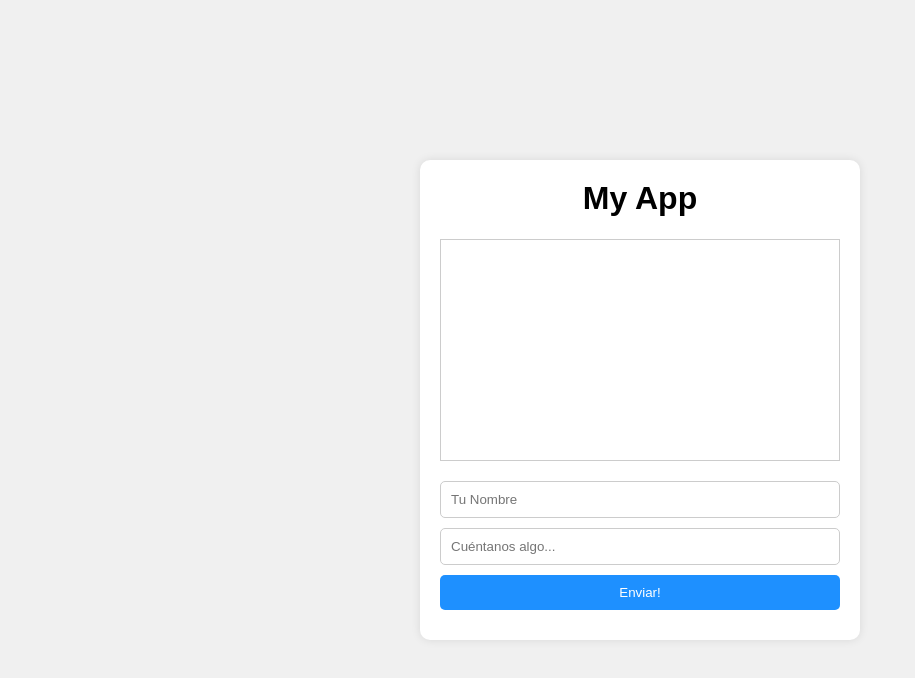
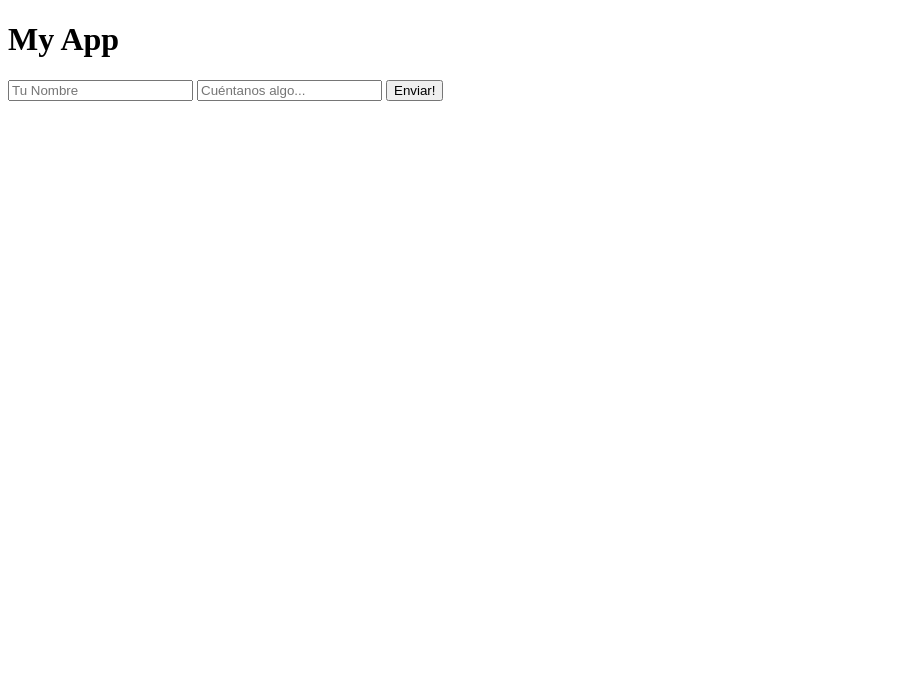
Before and after one commit to YefferSime/semana06, a website: page public/index.html in a window 1280 px wide. Shown: the whole page, without its empty margins (0-915 px from the left). Drawn offline with nearby package versions, Linux system fonts and the light colour scheme; no server answers.

Commit message:
Semana 06

```diff
--- a/public/index.html
+++ b/public/index.html
@@ -7,83 +7,7 @@
     <title>My Aplicación con Sockets</title>
     <script src="/socket.io/socket.io.js"></script>
     <script src="main.js"></script>
-    <style>
-        body {
-            font-family: Arial, sans-serif;
-            background-color: #f0f0f0;
-            margin: 0;
-            padding: 0;
-            display: flex;
-            justify-content: center;
-            align-items: center;
-            height: 100vh;
-        }
 
-        .container {
-            background-color: white;
-            border-radius: 10px;
-            box-shadow: 0 0 10px rgba(0, 0, 0, 0.1);
-            padding: 20px;
-            width: 80%;
-            max-width: 400px;
-            animation: fadeIn 0.5s ease;
-        }
-
-        @keyframes fadeIn {
-            from {
-                opacity: 0;
-                transform: translateY(-20px);
-            }
-            to {
-                opacity: 1;
-                transform: translateY(0);
-            }
-        }
-
-        h1 {
-            text-align: center;
-            margin-top: 0;
-        }
-
-        #messages {
-            border: 1px solid #ccc;
-            height: 200px;
-            overflow-y: scroll;
-            margin-bottom: 20px;
-            padding: 10px;
-        }
-
-        form {
-            display: flex;
-            flex-direction: column;
-            align-items: stretch;
-        }
-
-        form input[type="text"],
-        form input[type="submit"] {
-            padding: 10px;
-            margin-bottom: 10px;
-            border: 1px solid #ccc;
-            border-radius: 5px;
-            outline: none;
-            transition: border-color 0.3s ease;
-        }
-
-        form input[type="text"]:focus {
-            border-color: dodgerblue;
-        }
-
-        form input[type="submit"] {
-            background-color: dodgerblue;
-            color: white;
-            border: none;
-            cursor: pointer;
-        }
-
-        form input[type="submit"]:hover {
-            background-color: #007acc;
-        }
-    </style>
 </head>
 
 <body>
```
